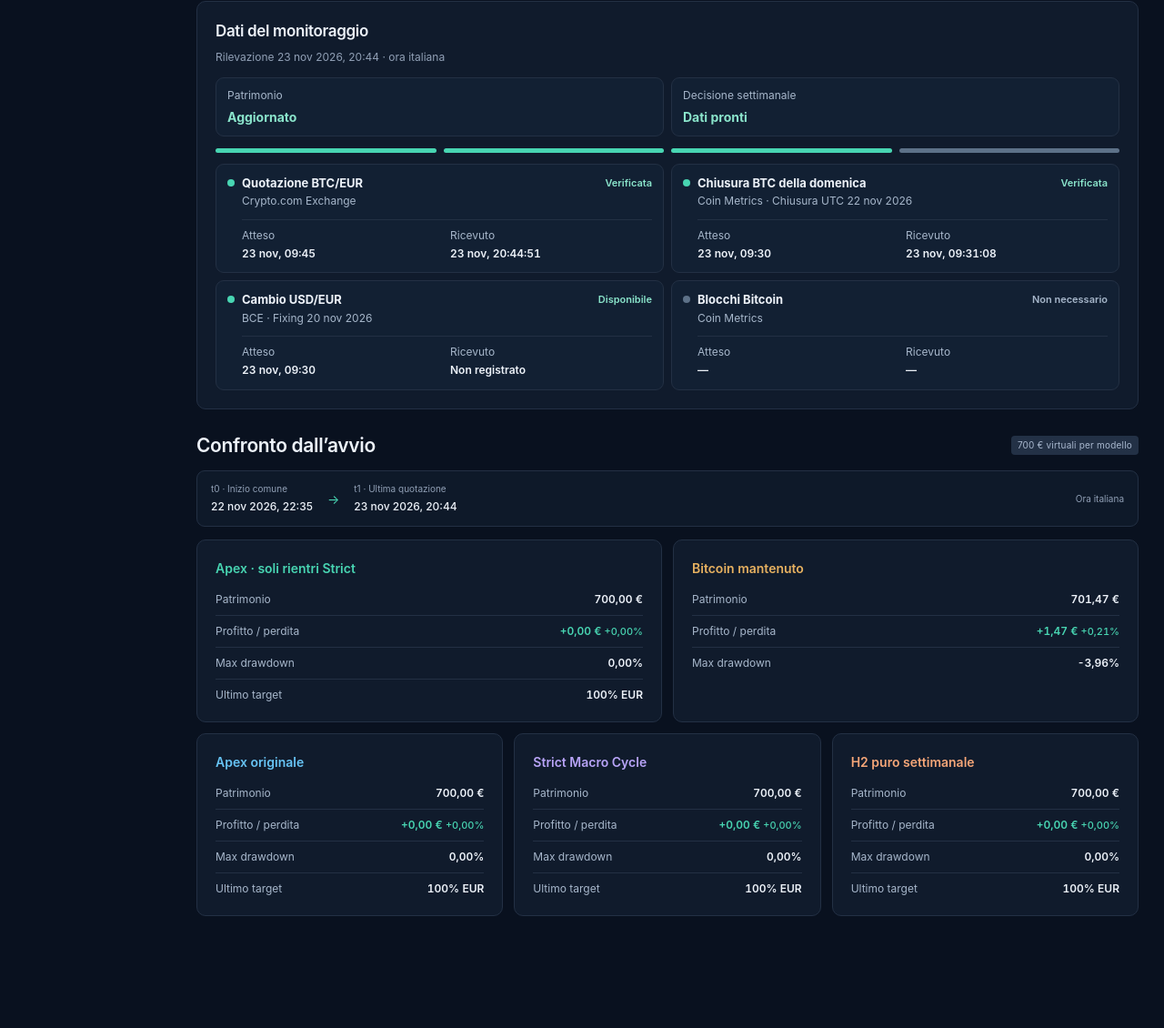
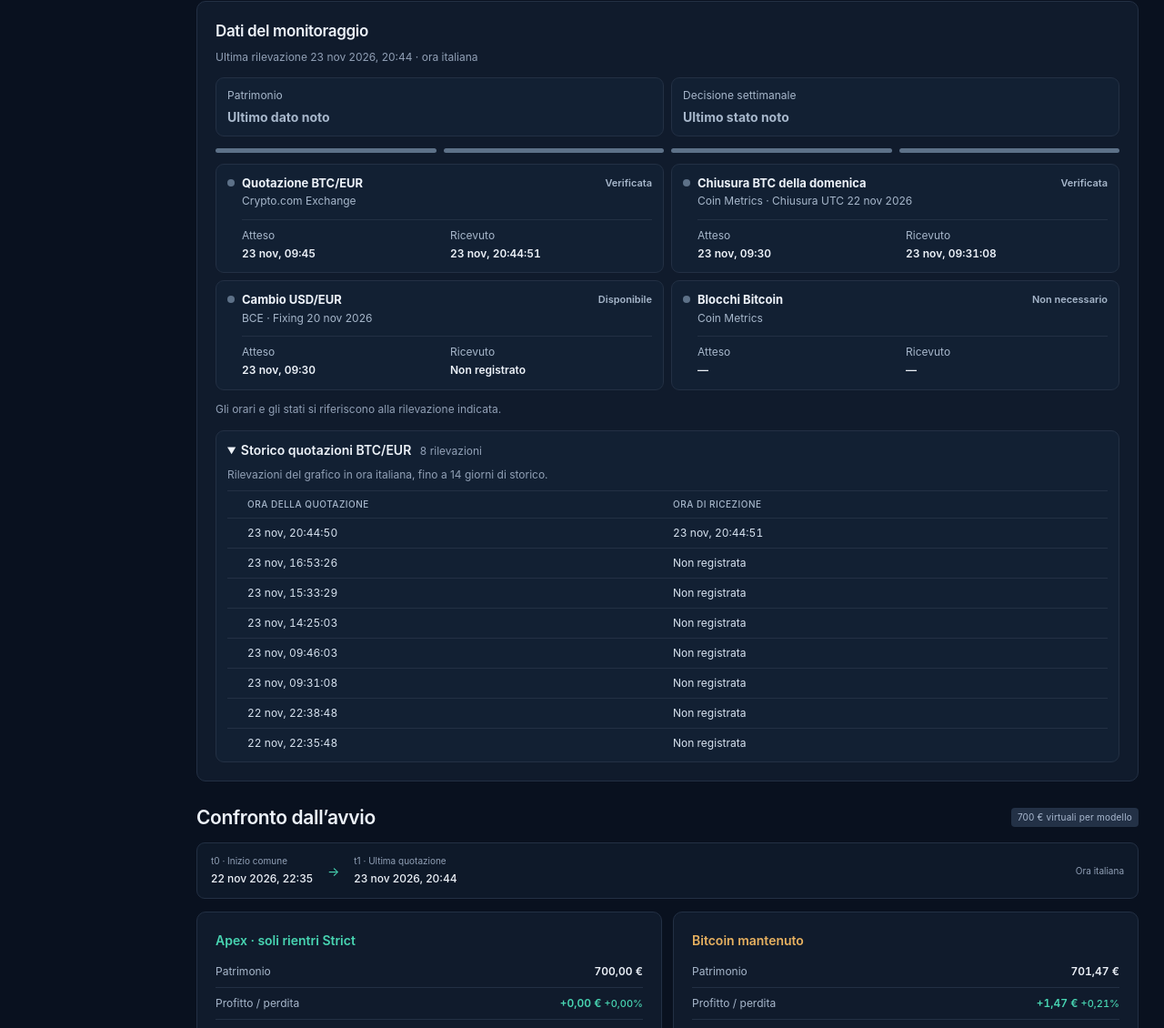
Before and after one commit to Maurantz/quant-5-monitor-public, a plain HTML site: page index.html in a window 1280 px wide. Shown: the part 1105-2235 px from the top of the page at 91% size. Before the commit the page ends 2140 px from the top, so only its background shows below. Drawn offline with Linux system fonts and the light colour scheme.

Commit message:
Update simulation monitor

```diff
--- a/apex.js
+++ b/apex.js
@@ -37,6 +37,7 @@
   const sourceDateFormat = new Intl.DateTimeFormat('it-IT',{timeZone:'UTC',day:'2-digit',month:'short',year:'numeric'});
   const expectedFormat = new Intl.DateTimeFormat('it-IT',{timeZone:'Europe/Rome',day:'2-digit',month:'short',hour:'2-digit',minute:'2-digit'});
   const receivedFormat = new Intl.DateTimeFormat('it-IT',{timeZone:'Europe/Rome',day:'2-digit',month:'short',hour:'2-digit',minute:'2-digit',second:'2-digit'});
+  const detailedHistoryDays = 14;
   const romeClock = new Intl.DateTimeFormat('en-GB',{timeZone:'Europe/Rome',year:'numeric',month:'2-digit',day:'2-digit',hour:'2-digit',minute:'2-digit',hourCycle:'h23'});
   const moneyTolerance = .011;
   const percentTolerance = .011;
@@ -126,7 +127,7 @@
     return accounts;
   }
 
-  function normalizeHistory(raw, accounts, start, market, initial) {
+  function normalizeHistory(raw, accounts, start, market, generatedAt, initial) {
     if (!Array.isArray(raw) || raw.length < 1 || raw.length > 1200) throw new Error('Storico Apex non valido.');
     let last = '';
     const peaks = Object.fromEntries(models.map(({id})=>[id,initial]));
@@ -143,7 +144,13 @@
         if (accounts[id].max_drawdown_pct > (value/peaks[id]-1)*100 + percentTolerance) throw new Error(`Drawdown Apex incoerente: ${id}.`);
         values_eur[id] = value;
       }
-      return {at,values_eur};
+      const point = {at,values_eur};
+      if (row.quote_received_at !== undefined) {
+        const receipt = row.quote_received_at === null ? null : instant(row.quote_received_at,'ricezione della quotazione');
+        if (receipt && (receipt < at || receipt > generatedAt)) throw new Error('Ricezione della quotazione Apex fuori sequenza.');
+        point.quote_received_at = receipt;
+      }
+      return point;
     });
     const tail = history.at(-1);
     if (tail.at !== market) throw new Error('Ultima quotazione Apex fuori sequenza.');
@@ -197,7 +204,7 @@
     if (start_at > market_as_of || market_as_of > generated_at) throw new Error('Intervallo Apex non valido.');
     const initial_eur = number(raw.initial_eur,'capitale iniziale',700,700);
     const accounts = normalizeAccounts(raw.accounts, initial_eur);
-    const history = normalizeHistory(raw.history, accounts, start_at, market_as_of, initial_eur);
+    const history = normalizeHistory(raw.history, accounts, start_at, market_as_of, generated_at, initial_eur);
     const decision = normalizeDecision(raw.decision, start_at, generated_at);
     if (decision.indicators && ['no_trade','executed'].includes(decision.status)
         && outcomes[decision.indicators.action].target!==accounts[mainId].target_btc_pct) throw new Error('Azione e target Apex incoerenti.');
@@ -415,6 +422,24 @@
       note.textContent = !snapshot ? 'Gli orari compariranno alla prima rilevazione.' : !data ? 'Gli orari delle fonti non sono registrati in questa rilevazione.' : (weeklyNotice && !expiredWindow)||olderSources ? 'Gli orari delle fonti settimanali si riferiscono al ciclo precedente.' : 'Gli orari e gli stati si riferiscono alla rilevazione indicata.';
     }
 
+    function renderQuoteHistory(snapshot) {
+      $('apex-quote-history').hidden = !snapshot;
+      if (!snapshot) return;
+      const firstDay = new Date(`${snapshot.market_as_of.slice(0,10)}T00:00:00Z`);
+      firstDay.setUTCDate(firstDay.getUTCDate()-(detailedHistoryDays-1));
+      const cutoff = firstDay.toISOString();
+      const rows = snapshot.history.filter(row=>row.at>=cutoff).reverse();
+      const source = snapshot.data_sources?.quote;
+      const time = instant => `<time datetime="${instant}">${receivedFormat.format(new Date(instant))}</time>`;
+      set('apex-quote-history-count',rows.length===1?'1 rilevazione':`${rows.length} rilevazioni`);
+      $('apex-quote-history-rows').innerHTML = rows.map(row=>{
+        const lastReceipt = row.at===snapshot.market_as_of && source?.status==='verified' && source.received_at>=row.at
+          ? source.received_at : null;
+        const receipt = row.quote_received_at ?? lastReceipt;
+        return `<tr><td>${time(row.at)}</td><td>${receipt?time(receipt):'Non registrata'}</td></tr>`;
+      }).join('');
+    }
+
     function renderChart(snapshot) {
       if (chart) { chart.destroy(); chart = null; }
       const panel = $('apex-chart');
@@ -489,6 +514,7 @@
         renderGauge(snapshot,historical,schedule.weeklyNotice);
         renderSources(snapshot, historical, schedule);
         renderComparison(snapshot);
+        if (current!==snapshot) renderQuoteHistory(snapshot);
         if (current!==snapshot || !chart) renderChart(snapshot);
         current=snapshot;
       },
--- a/data/dashboard.json
+++ b/data/dashboard.json
@@ -186,10 +186,10 @@
     }
   },
   "monitoring": {
-    "status": "ok",
-    "message": "Ultimo aggiornamento della simulazione completato.",
+    "status": "updating",
+    "message": "Aggiornamento cloud in corso; sono mostrati gli ultimi dati disponibili.",
     "source_run_id": 45252009994,
     "source_url": "https://github.com/Maurantz/quant-5-crypto-bot/actions/runs/45252009994",
-    "last_attempt_at": "2026-11-23T19:44:12Z"
+    "last_attempt_at": "2026-11-23T20:05:47Z"
   }
 }
--- a/index.html
+++ b/index.html
@@ -10,10 +10,10 @@
   <link rel="manifest" href="./manifest.json">
   <link rel="icon" href="./icons/icon.svg" type="image/svg+xml">
   <link rel="apple-touch-icon" href="./icons/icon-192.png">
-  <link rel="stylesheet" href="./styles.css?v=29">
+  <link rel="stylesheet" href="./styles.css?v=30">
   <script src="./vendor/chart.umd.js" defer></script>
-  <script src="./apex.js?v=29" defer></script>
-  <script src="./app.js?v=29" defer></script>
+  <script src="./apex.js?v=30" defer></script>
+  <script src="./app.js?v=30" defer></script>
 </head>
 <body>
   <a class="skip-link" href="#overview">Vai al portafoglio</a>
@@ -95,6 +95,17 @@
           <div id="apex-feed-strip" class="apex-feed-strip" aria-hidden="true"></div>
           <ul id="apex-feed-sources" class="apex-feed-sources" aria-label="Fonti dei dati"></ul>
           <p id="apex-feed-note" class="apex-feed-note muted">Gli orari compariranno alla prima rilevazione.</p>
+          <details id="apex-quote-history" class="apex-quote-history" open hidden>
+            <summary>Storico quotazioni BTC/EUR <span id="apex-quote-history-count" class="muted"></span></summary>
+            <p class="muted">Rilevazioni del grafico in ora italiana, fino a 14 giorni di storico.</p>
+            <div class="apex-quote-history-scroll" role="region" aria-label="Orari delle quotazioni BTC/EUR" tabindex="0">
+              <table>
+                <caption class="sr-only">Quotazioni di Crypto.com Exchange, dalla più recente</caption>
+                <thead><tr><th scope="col">Ora della quotazione</th><th scope="col">Ora di ricezione</th></tr></thead>
+                <tbody id="apex-quote-history-rows"></tbody>
+              </table>
+            </div>
+          </details>
         </article>
         <section id="apex-comparison" class="apex-comparison" aria-labelledby="apex-comparison-title">
           <div class="comparison-heading"><h2 id="apex-comparison-title">Confronto dall’avvio</h2><span id="apex-capital" class="pill neutral">Capitale simulato</span></div>
--- a/styles.css
+++ b/styles.css
@@ -94,6 +94,14 @@
 .apex-feed-times>div{min-width:0}
 .apex-feed-times dd{margin:3px 0 0;font-size:12px;font-weight:600;line-height:1.4;font-variant-numeric:tabular-nums}
 .apex-feed-note{margin:12px 0 0;font-size:12px}
+.apex-quote-history{margin-top:14px;padding:10px 12px;border:1px solid var(--line);border-radius:9px;background:var(--panel-2)}
+.apex-quote-history summary{cursor:pointer;font-size:14px;font-weight:600}
+.apex-quote-history summary span{margin-inline-start:6px;font-size:12px;font-weight:400}
+.apex-quote-history p{margin:8px 0;font-size:12px}
+.apex-quote-history-scroll{max-height:18rem;overflow:auto}
+.apex-quote-history table{width:100%;border-collapse:separate;border-spacing:0;font-size:12px;text-align:start;font-variant-numeric:tabular-nums}
+.apex-quote-history :is(th,td){width:50%;padding:7px 6px;border-bottom:1px solid var(--line);text-align:start}
+.apex-quote-history th{position:sticky;top:0;background:var(--panel-2);color:#a7b7cb}
 @media(max-width:1450px){.apex-feed-sources{grid-template-columns:repeat(2,minmax(0,1fr))}}
 @media(max-width:680px){.apex-feed-sources{grid-template-columns:1fr}}
 #apex-menu,#archive-menu{margin-top:32px}
--- a/sw.js
+++ b/sw.js
@@ -1,7 +1,7 @@
 'use strict';
 const PREFIX=`quant-5-shell-${encodeURIComponent(new URL(self.registration.scope).pathname)}-`;
-const CACHE=`${PREFIX}v29`;
-const SHELL=['./','./index.html','./styles.css?v=29','./apex.js?v=29','./app.js?v=29','./manifest.json','./vendor/chart.umd.js','./icons/icon.svg','./icons/icon-192.png','./icons/icon-512.png','./icons/icon-maskable-512.png'];
+const CACHE=`${PREFIX}v30`;
+const SHELL=['./','./index.html','./styles.css?v=30','./apex.js?v=30','./app.js?v=30','./manifest.json','./vendor/chart.umd.js','./icons/icon.svg','./icons/icon-192.png','./icons/icon-512.png','./icons/icon-maskable-512.png'];
 const SHELL_PATHS=new Set(SHELL.map(path=>new URL(path,self.registration.scope).pathname));
 const VERSIONED_PATHS=new Set(['./app.js','./apex.js','./styles.css'].map(path=>new URL(path,self.registration.scope).pathname));
 const DATA_PATHS=new Set(['./data/dashboard.json','./data/ensemble-archive.json'].map(path=>new URL(path,self.registration.scope).pathname));
```
